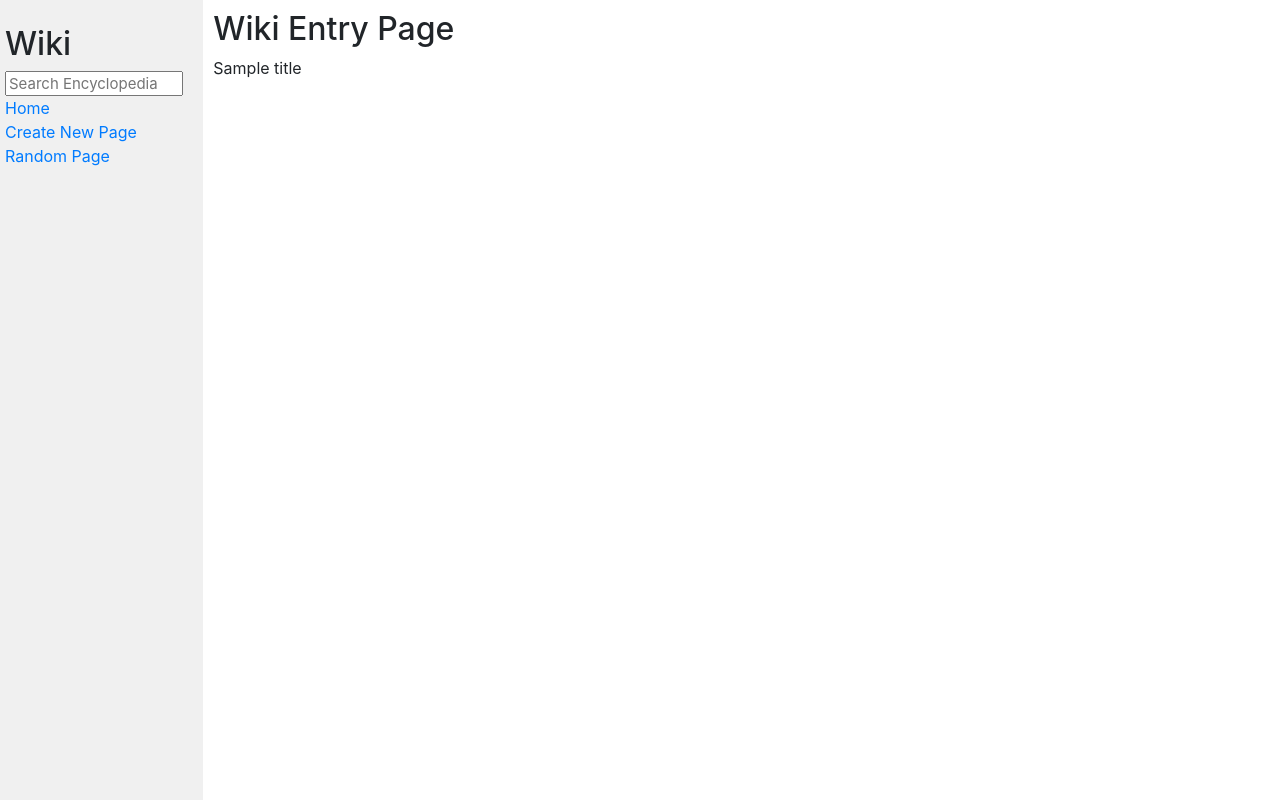
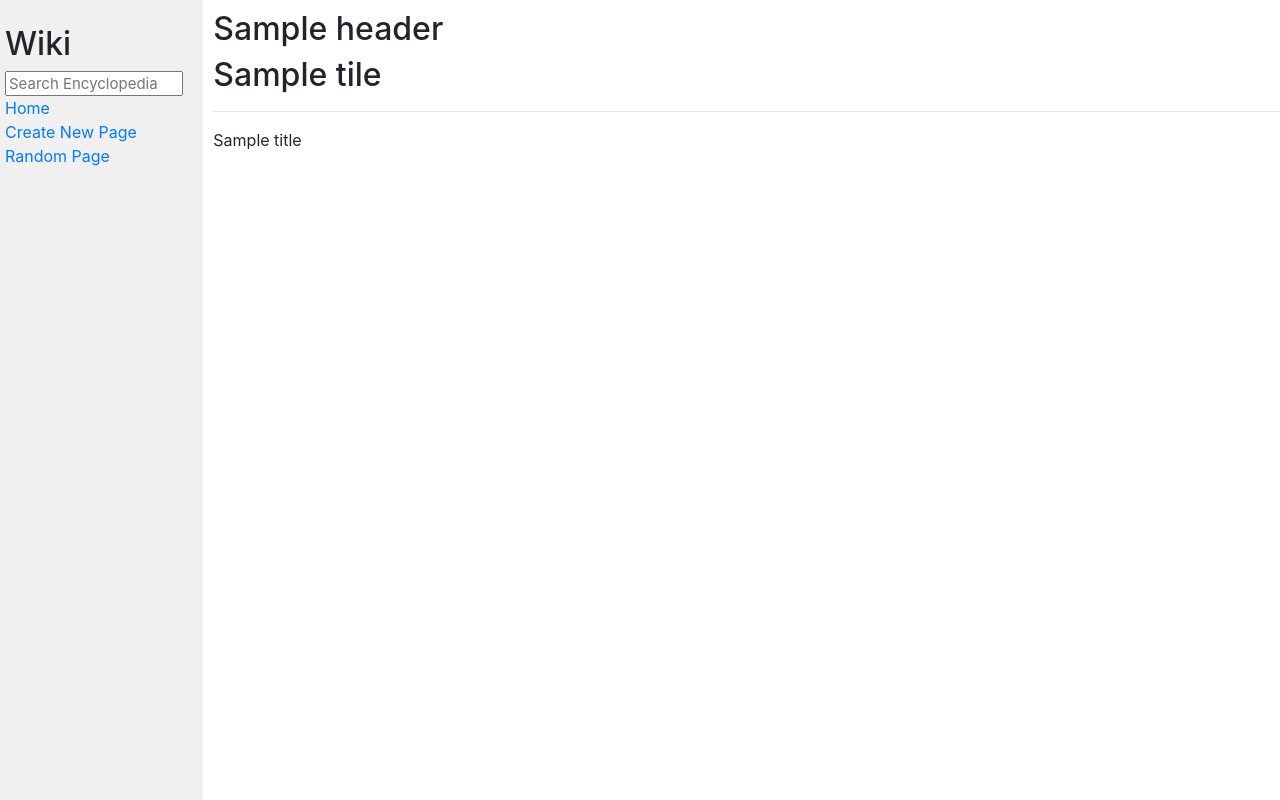
Before and after one commit to CarinaLR/WIKI, a Django app: template encyclopedia/templates/encyclopedia/entry_page.html in a window 1280 px wide. Run offline with Django 3.2, Linux system fonts and the light colour scheme; the template is opened without the code that fills it: most values are stand-ins (such as "Sample title", 1, 10 or a date in 2020); some libraries are stand-ins or nearby versions.

Commit message:
add title

```diff
--- a/encyclopedia/templates/encyclopedia/entry_page.html
+++ b/encyclopedia/templates/encyclopedia/entry_page.html
@@ -5,8 +5,11 @@
 {% endblock %}
 
 {% block body %}
-    <h2>Wiki Entry Page</h2>
-    <div>
-    {{ title }}
-    <div>
+    <h2>{{header}}</h2>
+<div>
+  <h2>{{ tile }}</h2>
+  <hr>
+  <p>{{ title }}</p>
+</div>
+
 {% endblock %}
--- a/encyclopedia/views.py
+++ b/encyclopedia/views.py
@@ -1,4 +1,5 @@
 from django.shortcuts import render
+from django.views.generic import ListView
 
 from . import util
 
@@ -6,12 +7,14 @@ from . import util
 def index(request):
     return render(request, "encyclopedia/index.html", {
         "entries": util.list_entries()
+
     })
 
 
 def entry_page(request, title):
     if request.method == "GET":
         return render(request, "encyclopedia/entry_page.html", {
+            "header": title.capitalize(),
             "title": util.get_entry(title)
         })
     else:
```
